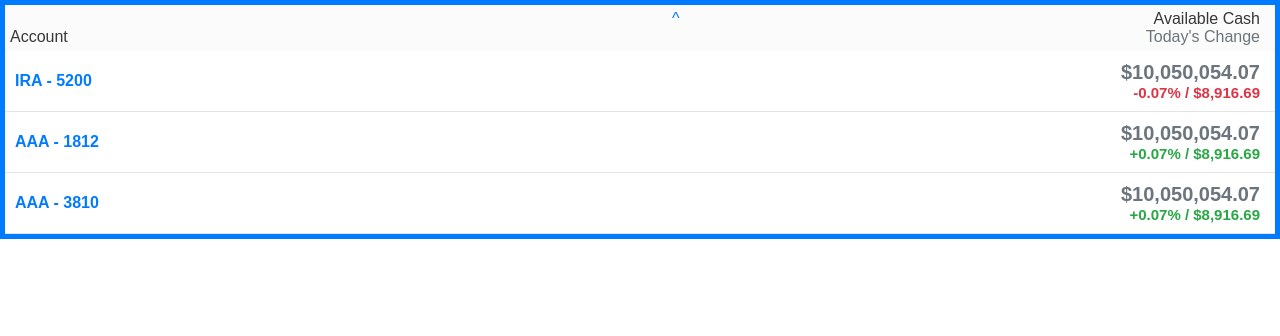
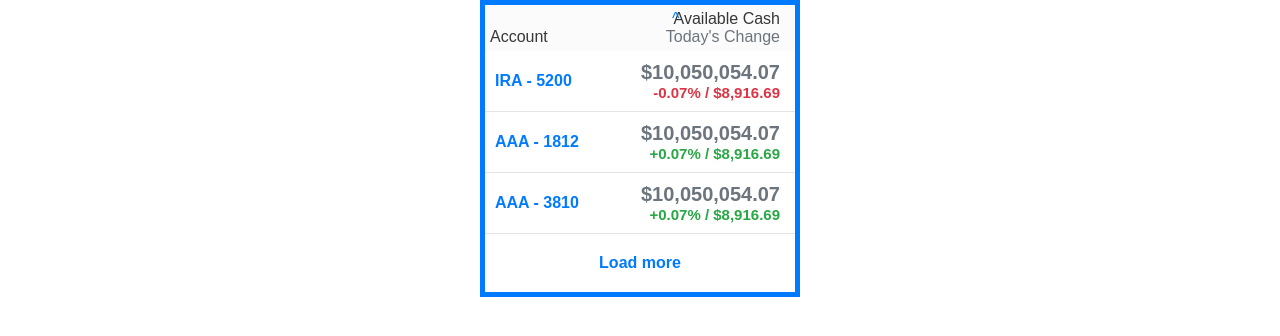
Before and after one commit to kumardevsingh/gen_html_css_js_test, a plain HTML site: page index.html in a window 1280 px wide. Drawn offline with Linux system fonts and the light colour scheme.

Commit message:
footer part added

```diff
--- a/index.html
+++ b/index.html
@@ -95,10 +95,16 @@
 
 
         </section>
-        <footer>
+        <footer class=" ">
+            <div class="footer-content">
+                <span class="text-primary loadMore">Load more</span>
+            </div>
+
 
         </footer>
     </div>
+
+
     <script src="index.js"></script>
 </body>
 
--- a/style.css
+++ b/style.css
@@ -11,13 +11,13 @@
 
 .d-flex {
     display: flex;
-    flex: 1 100%
 }
 
 .flex-container {
     flex-wrap: wrap;
-    margin: auto 0;
+    width: 25%;
     border: 5px solid #007bff;
+    margin: 0 auto;
 }
 
 .d-flex-row {
@@ -82,7 +82,7 @@ header section:hover {
 }
 
 .text-header {
-    color: rgb(56, 55, 55)
+    color: rgb(56, 55, 55);
 }
 
 .text-primary {
@@ -148,3 +148,19 @@ header section:hover {
     -webkit-transform: rotate(180deg);
     color: #007bff!important;
 }
+
+footer {
+    display: block;
+    padding: 10px 0px;
+    flex: 1 100%;
+    text-align: center;
+}
+
+footer .footer-content {
+    padding: 10px 0px;
+    font-weight: bold
+}
+
+footer .footer-content .loadMore {
+    cursor: pointer;
+}
```
Also changed, not shown: index.js (+6 -4 lines).
